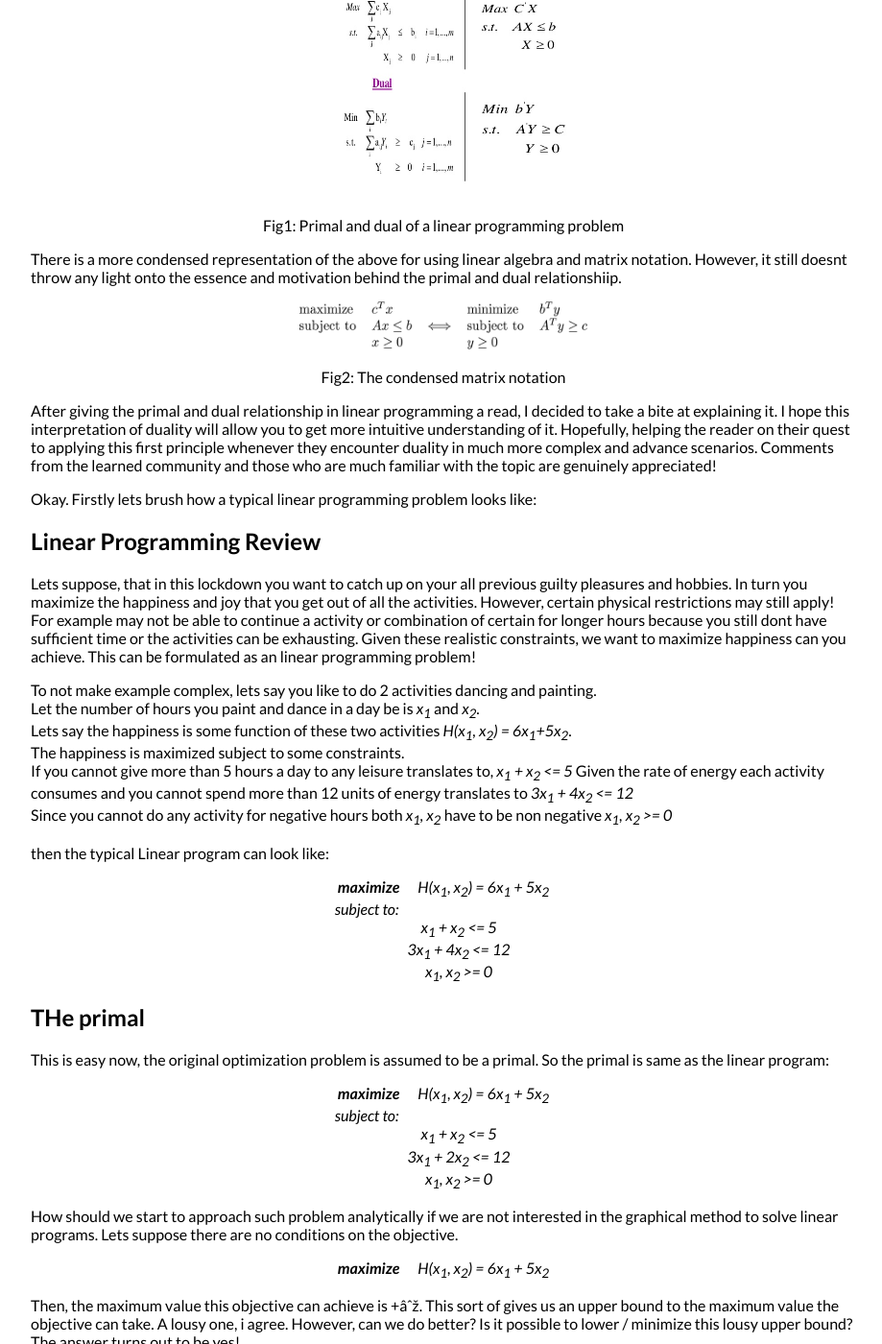
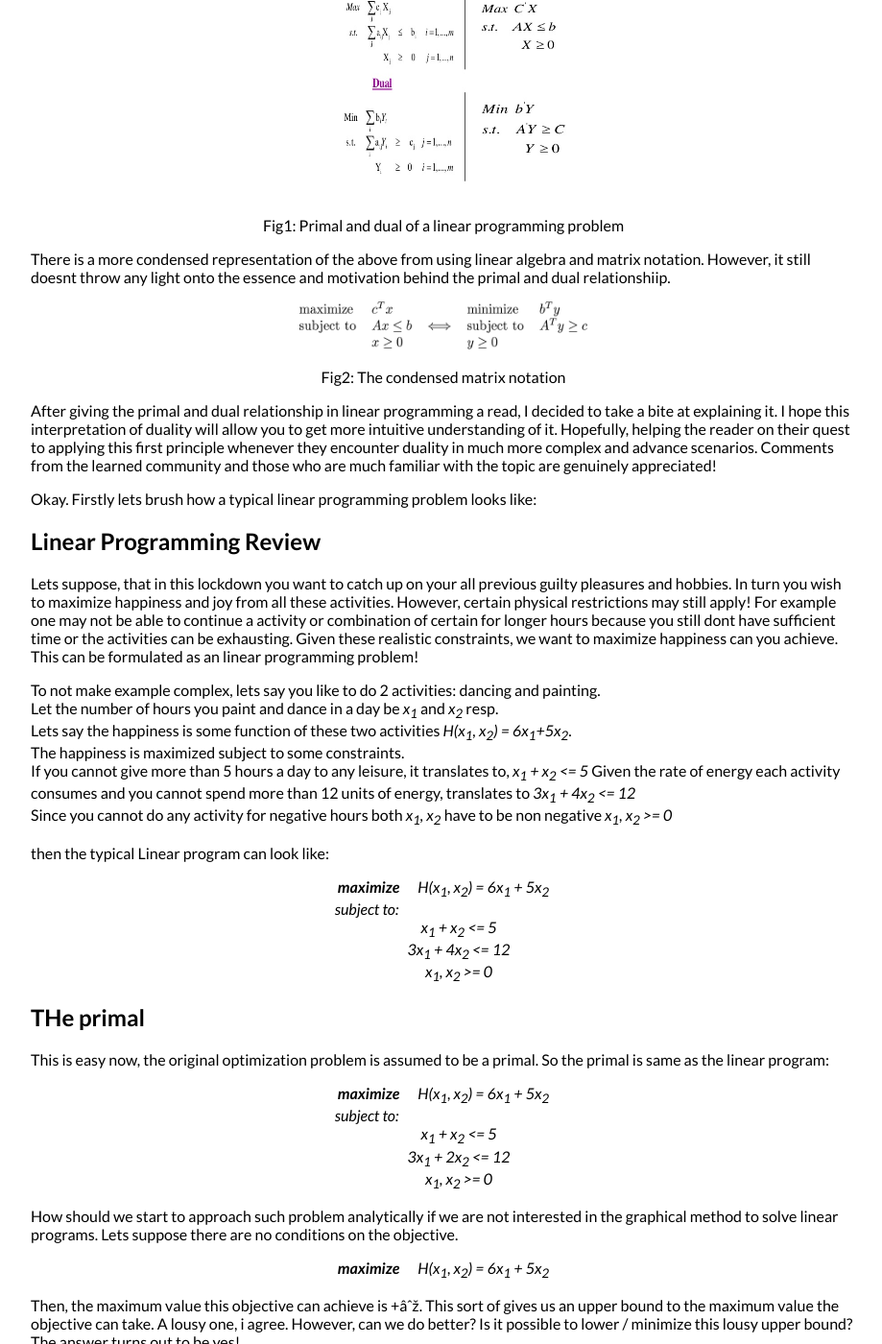
Before and after one commit to Anurag14/anurag14.github.io, a Jekyll site: the page built from _posts/2020-06-21-The-essence-of-duality.md, in a window 1280 px wide and 1400 px high, scrolled down 429 px. Shown: the whole window at 96% size, without its empty margins (178-1097 px from the left). Built offline with Jekyll 4.4.1, drawn with Linux system fonts in a browser that asks for light colours; some of the changed text lies outside the part shown.

Commit message:
Update 2020-06-21-The-essence-of-duality.md

```diff
--- a/_posts/2020-06-21-The-essence-of-duality.md
+++ b/_posts/2020-06-21-The-essence-of-duality.md
@@ -15,7 +15,7 @@
 </p>
 
 
-There is a more condensed representation of the above for using linear algebra and matrix notation. However, it still doesnt throw any light onto the essence and motivation behind the primal and dual relationshiip.
+There is a more condensed representation of the above from using linear algebra and matrix notation. However, it still doesnt throw any light onto the essence and motivation behind the primal and dual relationshiip.
 <p align="center">
 <img src="https://anurag14.github.io/blog_resources/2020-06-21/matrix-primal-dual.png" width="300" height="50" />
 </p>
@@ -29,14 +29,14 @@
 
 ## Linear Programming Review
 
-Lets suppose, that in this lockdown you want to catch up on your all previous guilty pleasures and hobbies. In turn you maximize the happiness and joy that you get out of all the activities. However, certain physical restrictions may still apply! For example may not be able to continue a activity or combination of certain for longer hours because you still dont have sufficient time or the activities can be exhausting. Given these realistic constraints, we want to maximize happiness can you achieve. This can be formulated as an linear programming problem!
+Lets suppose, that in this lockdown you want to catch up on your all previous guilty pleasures and hobbies. In turn you wish to maximize happiness and joy from all these activities. However, certain physical restrictions may still apply! For example one may not be able to continue a activity or combination of certain for longer hours because you still dont have sufficient time or the activities can be exhausting. Given these realistic constraints, we want to maximize happiness can you achieve. This can be formulated as an linear programming problem!
 
-To not make example complex, lets say you like to do 2 activities dancing and painting.
-Let the number of hours you paint and dance in a day be is _x<sub>1</sub>_ and _x<sub>2</sub>_.
+To not make example complex, lets say you like to do 2 activities: dancing and painting.
+Let the number of hours you paint and dance in a day be _x<sub>1</sub>_ and _x<sub>2</sub>_ resp.
 Lets say the happiness is some function of these two activities _H(x<sub>1</sub>, x<sub>2</sub>) = 6x<sub>1</sub>+5x<sub>2</sub>_.
 The happiness is maximized subject to some constraints.
-If you cannot give more than 5 hours a day to any leisure translates to, _x<sub>1</sub> + x<sub>2</sub> <= 5_
-Given the rate of energy each activity consumes and you cannot spend more than 12 units of energy translates to _3x<sub>1</sub> + 4x<sub>2</sub> <= 12_
+If you cannot give more than 5 hours a day to any leisure, it translates to, _x<sub>1</sub> + x<sub>2</sub> <= 5_
+Given the rate of energy each activity consumes and you cannot spend more than 12 units of energy, translates to _3x<sub>1</sub> + 4x<sub>2</sub> <= 12_
 Since you cannot do any activity for negative hours both _x<sub>1</sub>, x<sub>2</sub>_ have to be non negative  _x<sub>1</sub>, x<sub>2</sub> >= 0_
 
 then the typical Linear program can look like:
@@ -67,7 +67,7 @@
 
 Then, the maximum value this objective can achieve is +∞. This sort of gives us an upper bound to the maximum value the objective can take. A lousy one, i agree. However, can we do better? Is it possible to lower / minimize this lousy upper bound? The answer turns out to be yes!
 If you notice the second condition, _3x<sub>1</sub> + 2x<sub>2</sub> <= 12_ .
-The trick is to multiply this equation by _3_ . Which results in _9x<sub>1</sub> + 6x<sub>2</sub> <= 36_ and for _x<sub>1</sub>, x<sub>2</sub> >= 0_
+The trick is to multiply this equation by _3_ . Which results in _9x<sub>1</sub> + 6x<sub>2</sub> <= 36_ and for non negative variables i.e. _x<sub>1</sub>, x<sub>2</sub> >= 0_. If the coefficients of these varaibles in the inqeality is greater than the coefficients of corresponding variables in the objective then the right hand side acts as the **upper bound**.
 <p align="center">
   <em> H(x<sub>1</sub>, x<sub>2</sub>) = 6x<sub>1</sub> + 5x<sub>2</sub> <= 9x<sub>1</sub> + 6x<sub>2</sub> <=36 </em>
 </p>
@@ -106,3 +106,9 @@
   <em>&emsp;&emsp;y<sub>1</sub> + 2y<sub>2</sub> >= 5</em> <br>
       <em>&emsp;y<sub>1</sub>, y<sub>2</sub> >= 0</em> <br>
 </p>
+
+## Takeaways!
+
+Every problem has can be thought of as a primal or dual problem. The conjugate of the primal is the dual and vice versa. In essence a dual of maximization problem can be thought of as trying to get a tight bound for the maximum i.e. trying to minimize the upper bound from infinity to the maximum, slowly. Which becomes a minimization problem. Similarly for a minimization primal the dual would be to approach it as maximizing the lower bound to achieve tight lower bounds!
+
+Needless to say careful readers may wonder as we make the bounds more tighter does the bound ever equal to the answer of the original problem? The answer is yes and thats what is called **weak duality**. Which is left to future discussion!
```
